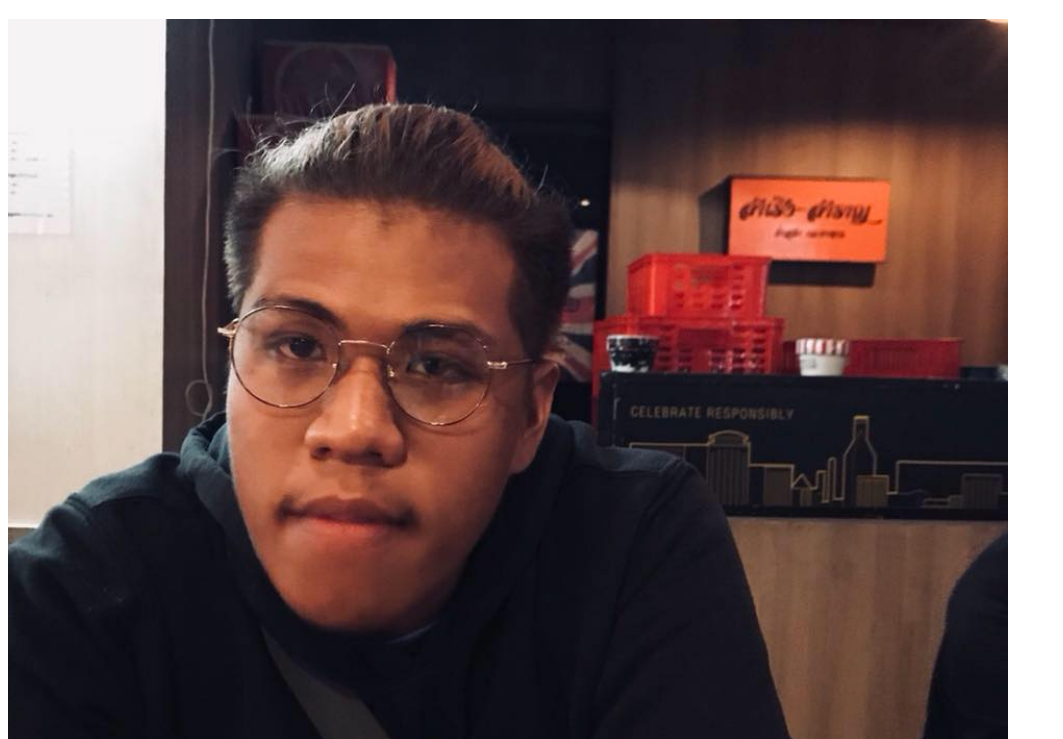
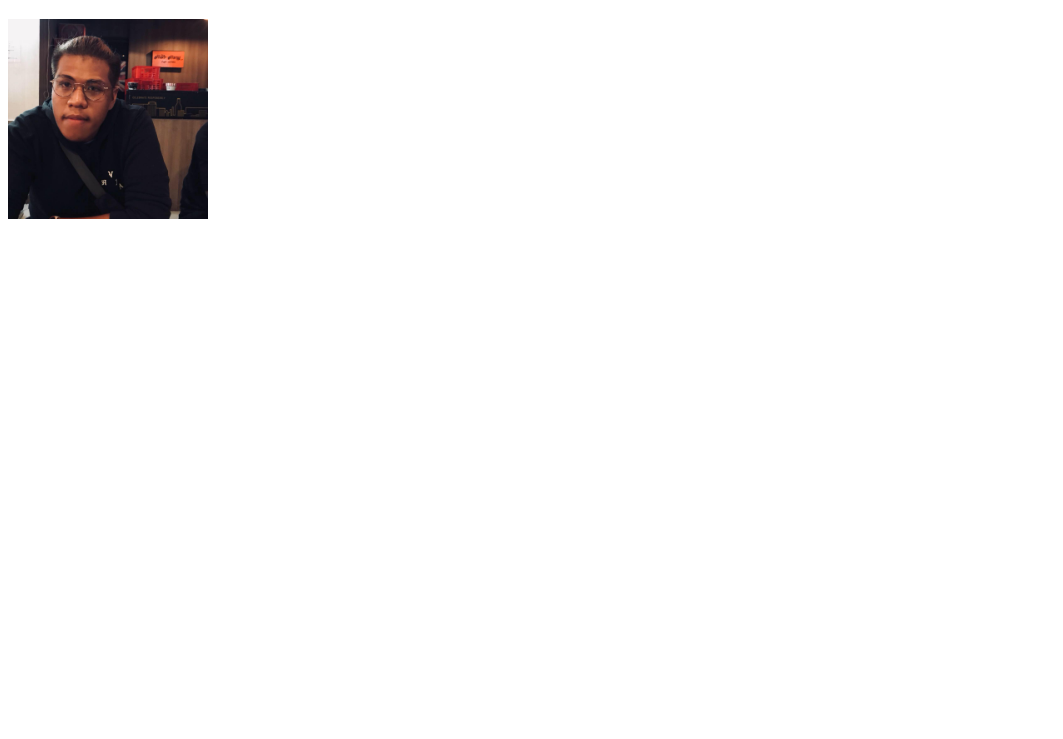
Before and after one commit to mesitpan/mesitpan.github.io, a plain HTML site: page index.html in a window 1280 px wide. Shown: the part 61-800 px from the top of the page, without its empty margins (0-1063 px from the left). Drawn offline with Linux system fonts and the light colour scheme.

Commit message:
Update index.html

```diff
--- a/index.html
+++ b/index.html
@@ -7,7 +7,7 @@
 		<div class="container">
     		<div class="blurb">
         		<h1>Mesit Nakhum</h1>
-			<img src="me.jpg" alt="me" style="width:1000px;height:1000px">
+			<img src="me.jpg" alt="me" style="width:200px;height:200px">
 		</div><!-- /.blurb -->
 		</div><!-- /.container -->
 	</body>
```
